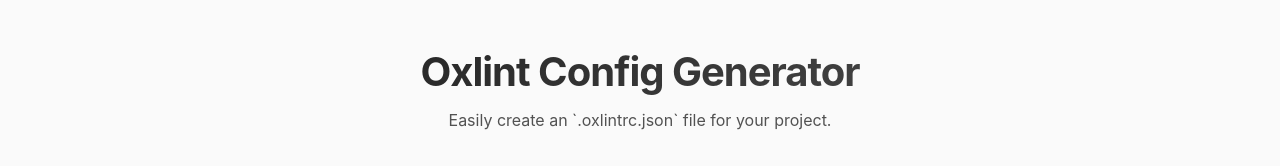
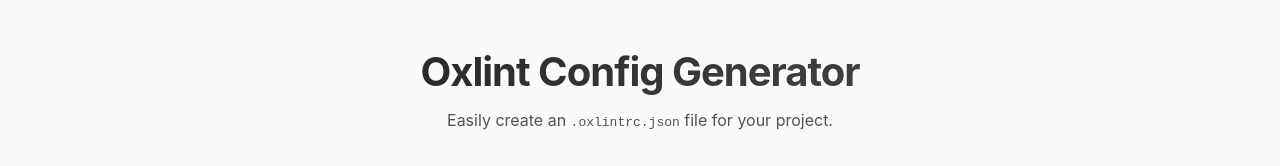
Before and after one commit to connorshea/oxlint-config-generator, a Vue app: page / in a window 1280 px wide. Shown: the top 166 px of the page. Built offline with nearby package versions, Linux system fonts and the light colour scheme.

Commit message:
Use code tags.

```diff
--- a/src/App.vue
+++ b/src/App.vue
@@ -22,7 +22,7 @@
   <div class="app-container">
     <header>
       <h1>Oxlint Config Generator</h1>
-      <p>Easily create an `.oxlintrc.json` file for your project.</p>
+      <p>Easily create an <code>.oxlintrc.json</code> file for your project.</p>
     </header>
 
     <div class="main-layout">
```
